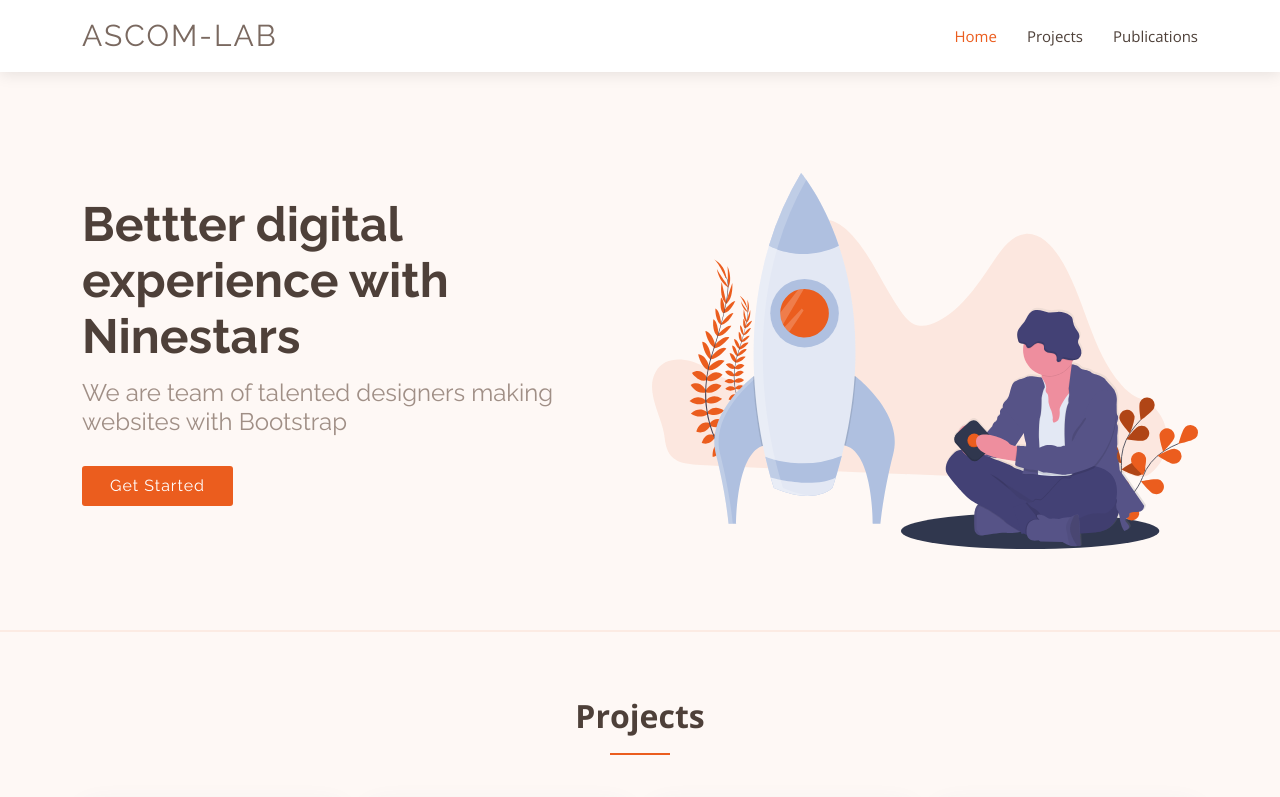
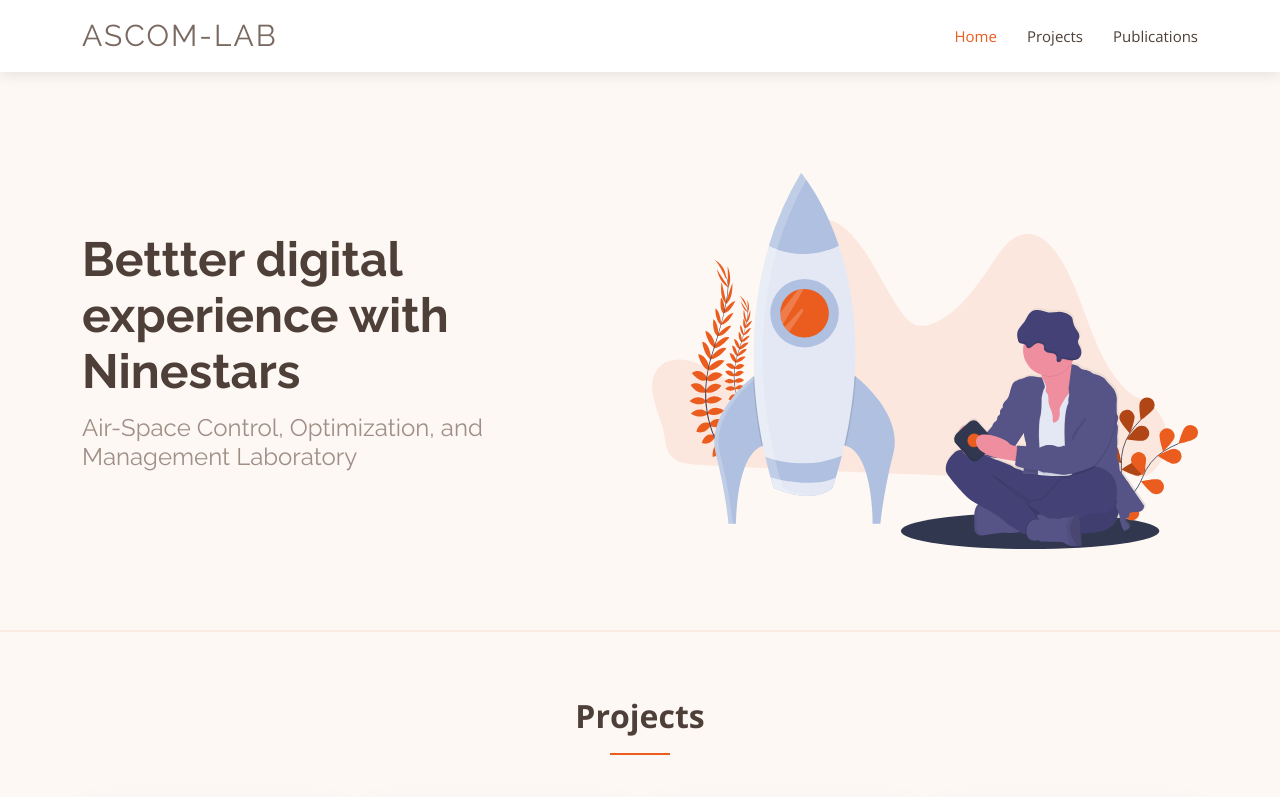
Before and after one commit to ascomlab/ascomweb, a plain HTML site: page index.html in a window 1280 px wide. Shown: the top 797 px of the page. Drawn offline with nearby package versions, Linux system fonts and the light colour scheme.

Commit message:
Update index.html

```diff
--- a/index.html
+++ b/index.html
@@ -99,10 +99,10 @@
       <div class="row gy-4">
         <div class="col-lg-6 order-2 order-lg-1 d-flex flex-column justify-content-center">
           <h1>Bettter digital experience with Ninestars</h1>
-          <h2>We are team of talented designers making websites with Bootstrap</h2>
-          <div>
+          <h2>Air-Space Control, Optimization, and Management Laboratory</h2>
+          <!--<div>
             <a href="#about" class="btn-get-started scrollto">Get Started</a>
-          </div>
+          </div>-->
         </div>
         <div class="col-lg-6 order-1 order-lg-2 hero-img">
           <img src="assets/img/hero-img.svg" class="img-fluid animated" alt="">
```
